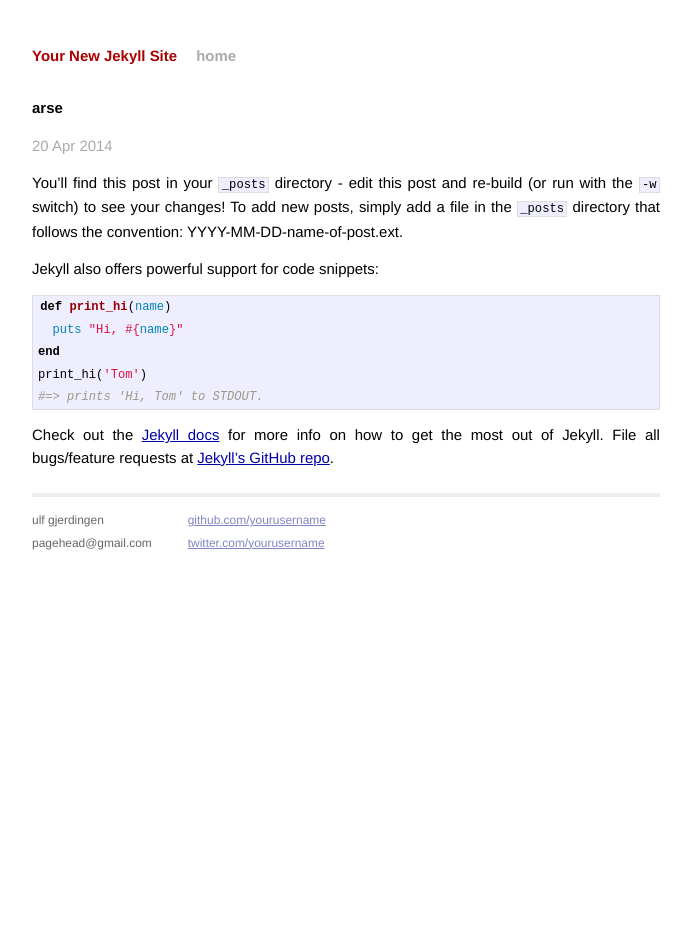
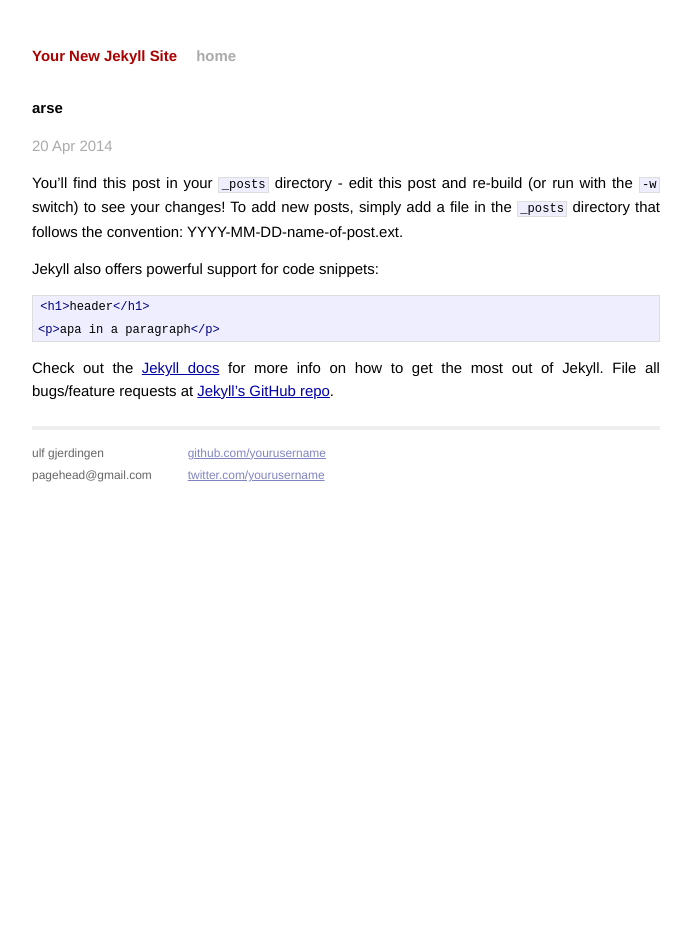
Before and after one commit to ulfgj/ulfgj.github.io, a Jekyll site: the page built from _posts/2014-04-20-welcome-to-jekyll.markdown, in a window 1280 px wide. Shown: the whole page, without its empty margins (294-985 px from the left). Built offline with Jekyll 4.4.1, drawn with Linux system fonts in a browser that asks for light colours.

Commit message:
gulp test
changing some content locally running gulp to take care of the server
and sass, etc. new post added explaining what i just did. commit to repo
and sync. tadaa.

```diff
--- a/_posts/2014-04-20-welcome-to-jekyll.markdown
+++ b/_posts/2014-04-20-welcome-to-jekyll.markdown
@@ -10,12 +10,9 @@ To add new posts, simply add a file in the `_posts` directory that follows the c
 
 Jekyll also offers powerful support for code snippets:
 
-{% highlight ruby %}
-def print_hi(name)
-  puts "Hi, #{name}"
-end
-print_hi('Tom')
-#=> prints 'Hi, Tom' to STDOUT.
+{% highlight html %}
+<h1>header</h1>
+<p>apa in a paragraph</p>
 {% endhighlight %}
 
 Check out the [Jekyll docs][jekyll] for more info on how to get the most out of Jekyll. File all bugs/feature requests at [Jekyll's GitHub repo][jekyll-gh].
```
Also changed, not shown: _posts/2015-04-06-how-this-shit-works.md (added, +13 -0 lines).
